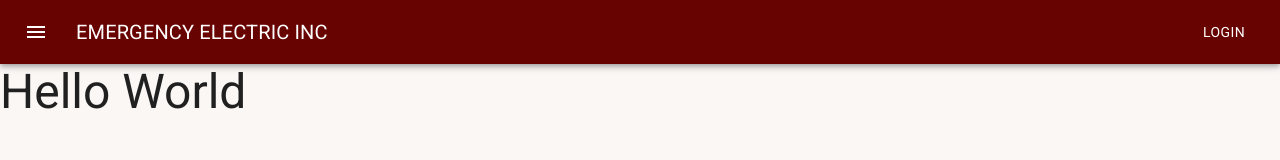
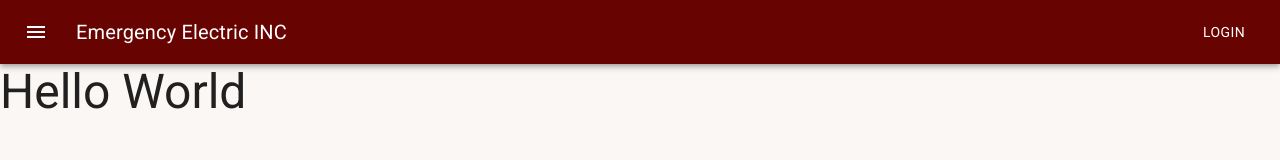
Before and after one commit to Emergency-Electric-Inc/client, a React (Create React App) app: page / in a window 1280 px wide. Shown: the top 160 px of the page. Built offline with nearby package versions, Linux system fonts and the light colour scheme.

Commit message:
Typo Change

```diff
--- a/src/components/navigation/Navigation.jsx
+++ b/src/components/navigation/Navigation.jsx
@@ -10,8 +10,7 @@ const useStyles = makeStyles(theme => ({
         display: "flex"
     },
     title: {
-        flexGrow: 1,
-        textTransform: "uppercase"
+        flexGrow: 1
     },
     menuButton: {
         marginRight: theme.spacing(2)
@@ -31,7 +30,7 @@ function MainNavigation() {
                         <MenuIcon />
                     </IconButton>
                     <Typography variant='h6' className={classes.title}>
-                        Emergency Electric Inc
+                        Emergency Electric INC
                     </Typography>
                     <Button color='inherit'>Login</Button>
                 </Toolbar>
```
